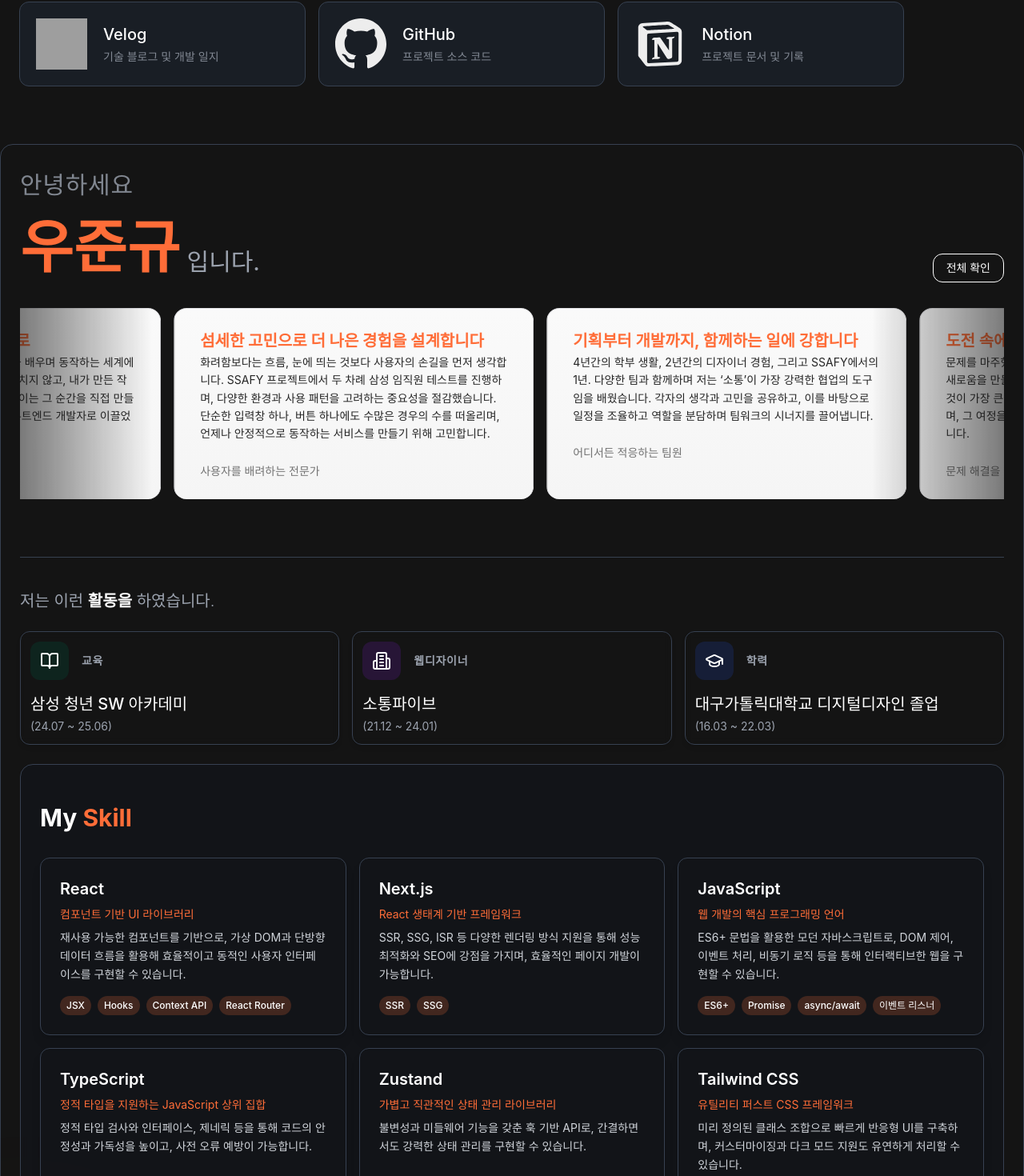
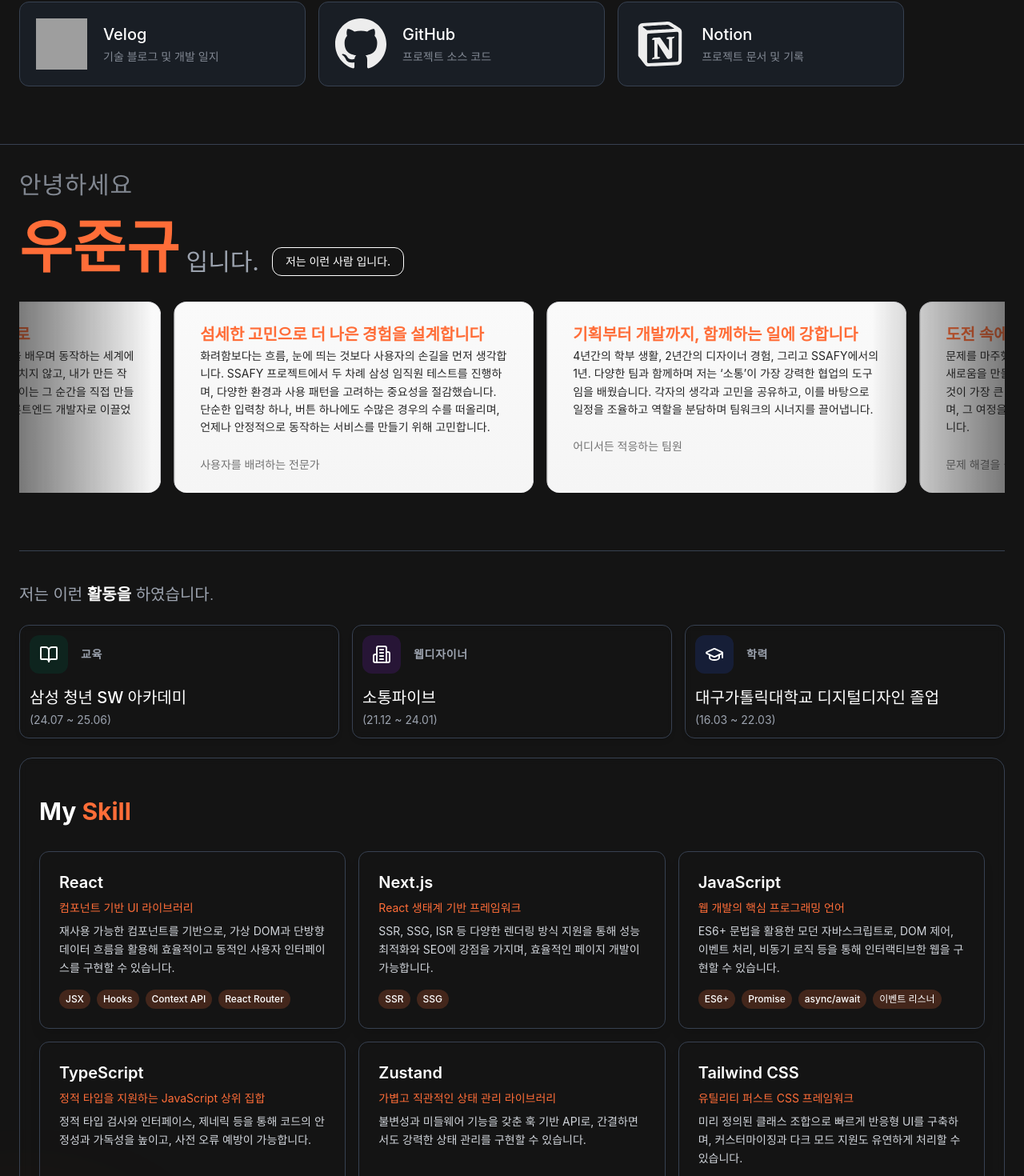
Before and after one commit to dnwnsrb11/WJG-my-portfolio, a Next.js app: page / in a window 1280 px wide. Shown: the part 535-2005 px from the top of the page at 80% size. Built offline with nearby package versions, Linux system fonts and the light colour scheme; grey boxes are pictures that could not be loaded.

Commit message:
design:aboutme 수정

```diff
--- a/src/components/main/aboutMe.tsx
+++ b/src/components/main/aboutMe.tsx
@@ -7,11 +7,11 @@
 
 export const AboutMe = () => {
   return (
-    <section className="w-full py-4 px-6 border border-gray-700 rounded-2xl">
+    <section className="w-full py-4 px-6 border-t border-gray-700 ">
       <div className="relative">
         {/* Header Section with Animation */}
-        <section className="flex flex-col custom:flex-row justify-between items-center custom:items-end mt-4 relative">
-          <div className="relative z-10 mb-2 flex flex-col items-center custom:items-start">
+        <section className="flex flex-col custom:flex-row items-center custom:items-end mt-4 gap-4 relative">
+          <div className="relative z-10 flex flex-col items-center custom:items-start">
             <div className="mb-2 transition-all duration-300 hover:translate-y-1">
               <p className="text-2xl md:text-3xl font-normal text-gray-400 opacity-80 tracking-wide">안녕하세요</p>
             </div>
@@ -46,7 +46,7 @@
           </div>
 
           {/* Skills Section with Animation */}
-          <div className="w-full p-6 border border-gray-700 rounded-2xl mt-4 bg-gray-900/30 backdrop-blur-sm transition-all duration-300 hover:border-gray-500 hover:shadow-xl hover:shadow-gray-800/10">
+          <div className="w-full p-6 border border-gray-700 rounded-2xl mt-4 backdrop-blur-sm transition-all duration-300 hover:border-gray-500 hover:shadow-xl hover:shadow-gray-800/10">
             <Skill />
           </div>
         </section>
--- a/src/components/main/aboutMeModdal.tsx
+++ b/src/components/main/aboutMeModdal.tsx
@@ -18,7 +18,7 @@
     <article>
       <AlertDialog>
         <AlertDialogTrigger asChild>
-          <Button variant="outline2">전체 확인</Button>
+          <Button variant="outline2">저는 이런 사람 입니다.</Button>
         </AlertDialogTrigger>
         <AlertDialogContent className="max-h-[80vh] overflow-y-auto">
           {aboutMe.map((item, index) => (
```
